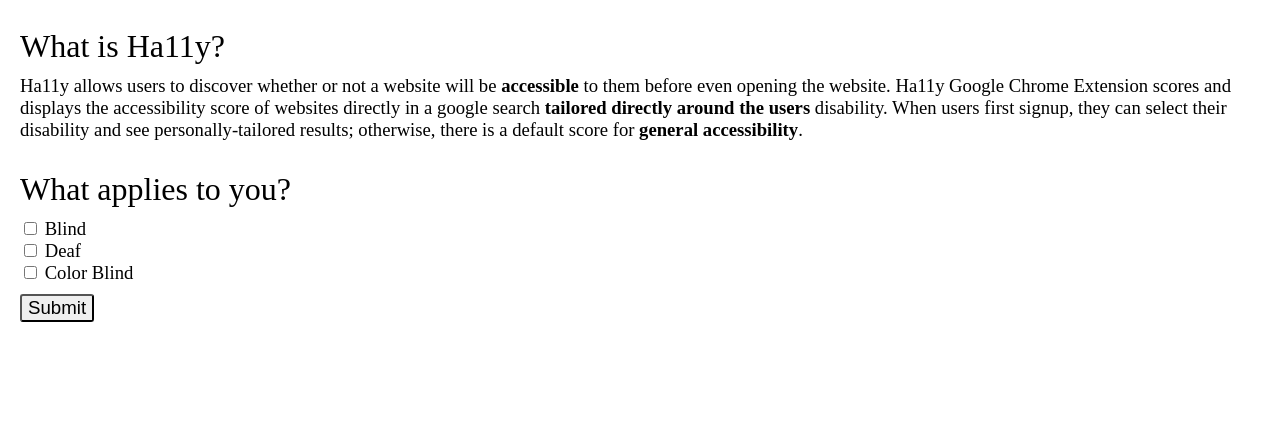
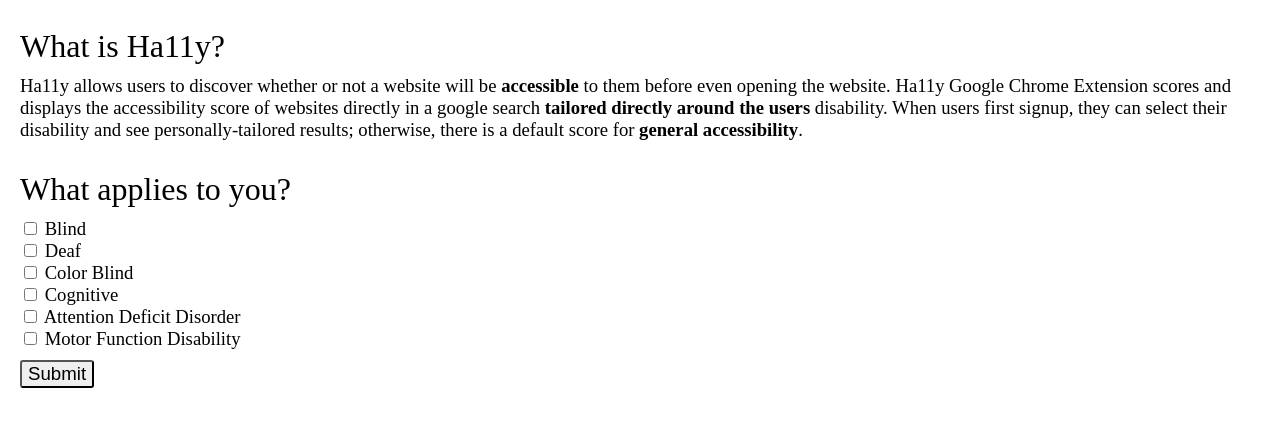
Before and after one commit to BracciaCJ/2022-CornHacks, a browser extension: page extension/index.html in a window 1280 px wide. Shown: the part 142-568 px from the top of the page. Drawn offline with Linux system fonts and the light colour scheme.

Commit message:
added new disabilities to ui for website

```diff
--- a/extension/index.html
+++ b/extension/index.html
@@ -52,6 +52,19 @@
             />
             Color Blind </label
           ><br />
+          <label for="cognitive">
+            <input type="checkbox" id="cognitive" name="cognitive"  />
+            Cognitive </label
+          ><br />
+          <label for="ADD">
+            <input type="checkbox" id="add" name="add"  />
+            Attention Deficit Disorder  </label
+          ><br />
+          <label for="motor">
+            <input type="checkbox" id="motor" name="motor"  />
+            Motor Function Disability </label
+          ><br />
+
 
           <input id="disability-submit" class="submit-button" type="submit" value="Submit" />
         </form>
```
